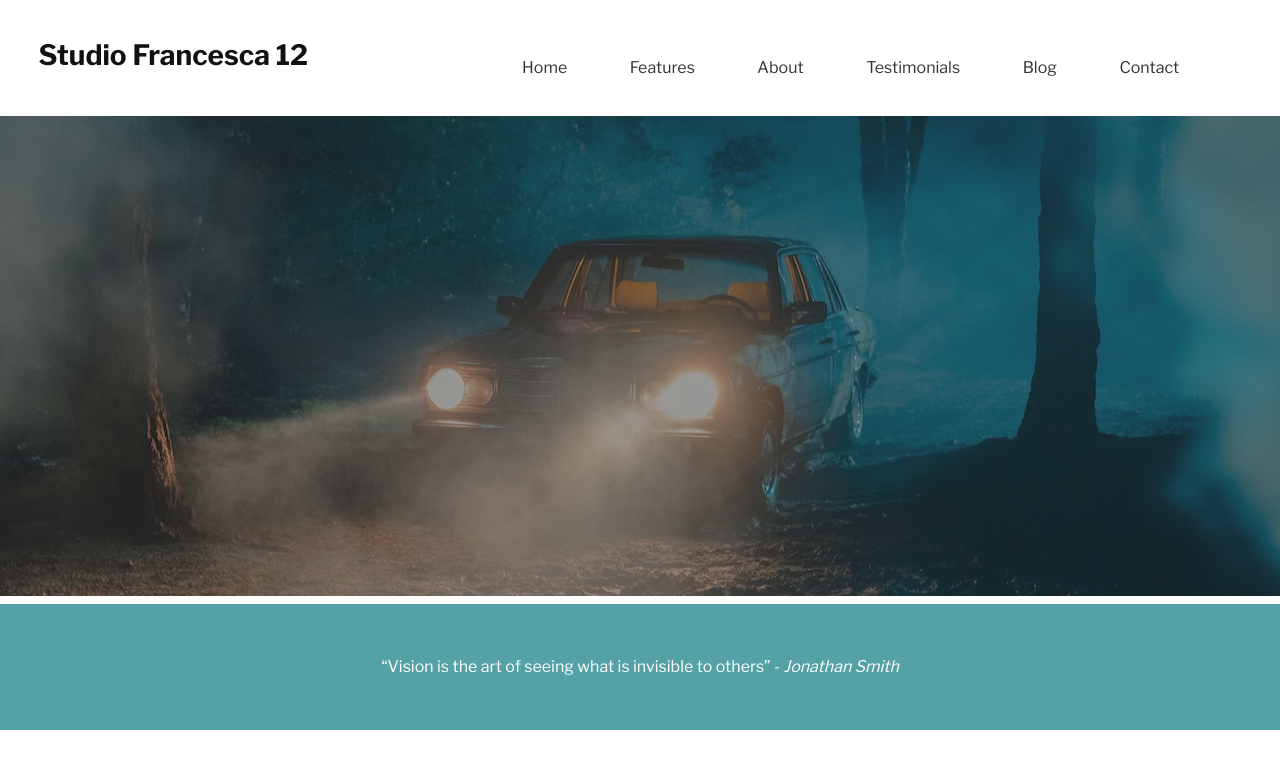
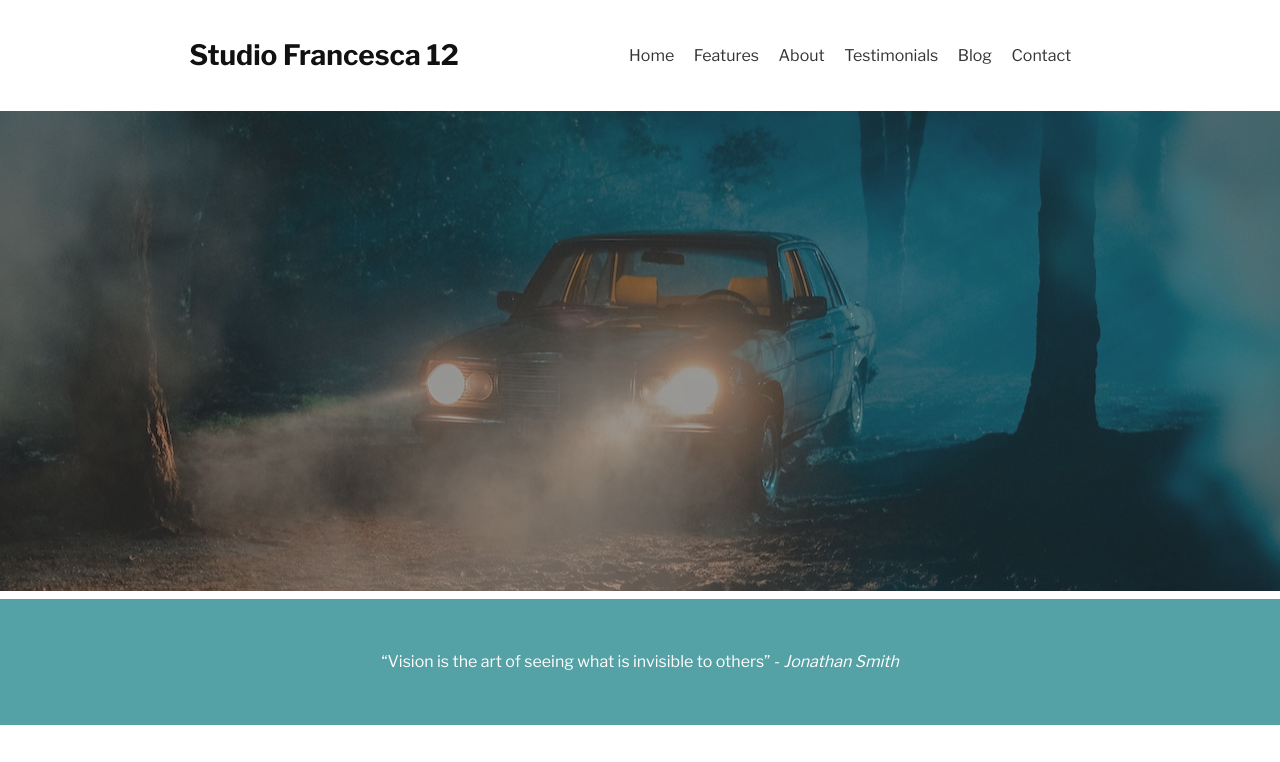
Before and after one commit to haramits/11-class-05, a plain HTML site: page index.html in a window 1280 px wide. Shown: the top 762 px of the page. Drawn offline with nearby package versions, Linux system fonts and the light colour scheme.

Commit message:
desktop: nav is done

```diff
--- a/css/style.css
+++ b/css/style.css
@@ -451,4 +451,15 @@ a {
     header{
         height: 60vh;
     }
+
+    /* NAVIGATION DESKTOP */
+    nav{
+        justify-content: space-evenly;
+    }
+
+    nav ul{
+        padding-top: 0%;
+        width: 40%;
+        align-items: center;
+    }
 }
```
